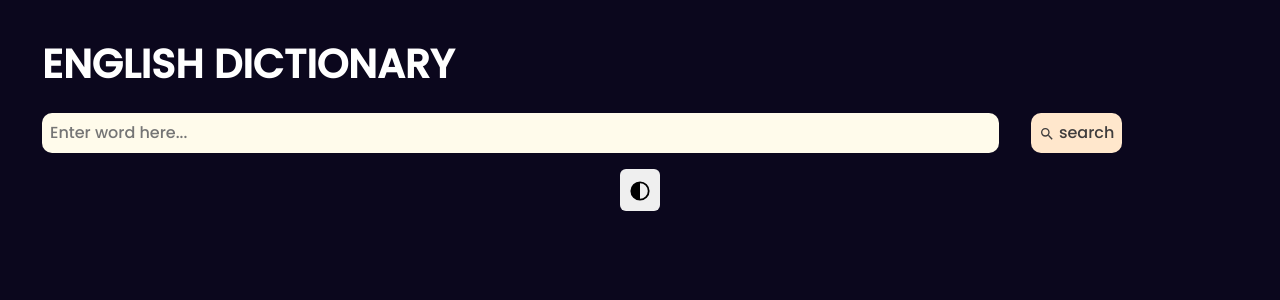
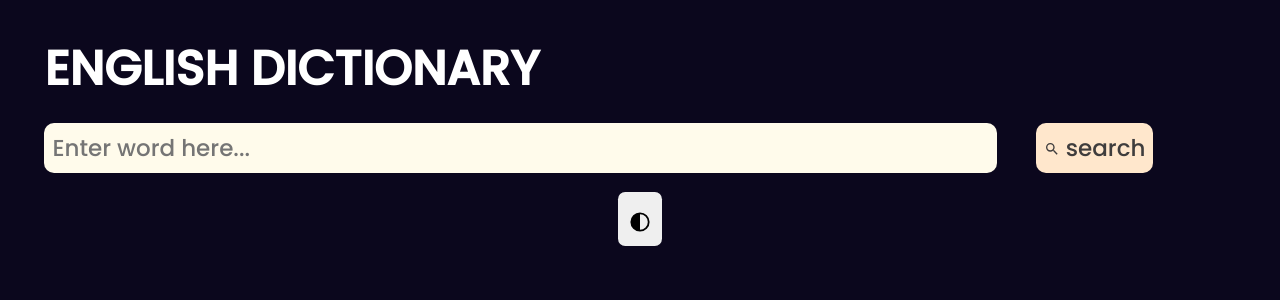
Before and after one commit to moloruntomiwa31/dictionary-app, a Vue app: page / in a window 1280 px wide. Shown: the top 300 px of the page. Built offline with nearby package versions, Linux system fonts and the light colour scheme.

Commit message:
Updated files

```diff
--- a/src/assets/global.css
+++ b/src/assets/global.css
@@ -89,3 +89,9 @@ body {
     margin-top: 15px;
 }
 .pos {color: lightsalmon;}
+
+@media (min-width: 668px) {
+    * {
+        font-size: 1.2rem;
+    }
+}
--- a/src/views/HomeView.vue
+++ b/src/views/HomeView.vue
@@ -4,8 +4,8 @@
       <div class="header">
         <h1 class="text-uppercase fw-bold">English Dictionary</h1>
         <div class="search">
-          <input type="text" class="input-text" placeholder="Enter word here..." v-model="word">
-          <button class="btn1" @click="getDefinition"> <svg xmlns="http://www.w3.org/2000/svg" width="16" height="16" viewBox="0 0 24 24"><path fill="currentColor" d="M9.5 3A6.5 6.5 0 0 1 16 9.5c0 1.61-.59 3.09-1.56 4.23l.27.27h.79l5 5l-1.5 1.5l-5-5v-.79l-.27-.27A6.516 6.516 0 0 1 9.5 16A6.5 6.5 0 0 1 3 9.5A6.5 6.5 0 0 1 9.5 3m0 2C7 5 5 7 5 9.5S7 14 9.5 14S14 12 14 9.5S12 5 9.5 5Z"/></svg> search</button>
+          <input type="text" class="input-text" placeholder="Enter word here..." v-model="word" @keyup.enter="getData">
+          <button class="btn1" @click="getData"> <svg xmlns="http://www.w3.org/2000/svg" width="16" height="16" viewBox="0 0 24 24"><path fill="currentColor" d="M9.5 3A6.5 6.5 0 0 1 16 9.5c0 1.61-.59 3.09-1.56 4.23l.27.27h.79l5 5l-1.5 1.5l-5-5v-.79l-.27-.27A6.516 6.516 0 0 1 9.5 16A6.5 6.5 0 0 1 3 9.5A6.5 6.5 0 0 1 9.5 3m0 2C7 5 5 7 5 9.5S7 14 9.5 14S14 12 14 9.5S12 5 9.5 5Z"/></svg> search</button>
         </div>
         <p v-if="!validQuery" class="error">Error in getting some data.</p>
         <div class="dictionary container" v-if="dataIsHere">
@@ -47,10 +47,13 @@ export default {
     const phonetic = ref(null)
     const pos = ref(null)
 
-    const getDefinition = async () => {
+    const getData = async () => {
+      await getDefinition(word.value)
+    }
+    const getDefinition = async (word) => {
       definitionsArray.value.splice(0, definitionsArray.value.length)
       try {
-        const url = " https://api.dictionaryapi.dev/api/v2/entries/en/ " + word.value
+        const url = " https://api.dictionaryapi.dev/api/v2/entries/en/ " + word
         dataIsHere.value = true
         const {data} = await axios.get(url)
         phonetic.value.textContent = data[0].phonetics[1].text
@@ -89,7 +92,7 @@ export default {
       const element = document.body
       element.classList.toggle("lightmode")
     }
-    return {dataIsHere, definitionsArray, pos, changeTheme, validQuery, word, getDefinition, phonetic, getAudio, sound}
+    return {dataIsHere, definitionsArray, pos, changeTheme, validQuery, word, getDefinition, getData, phonetic, getAudio, sound}
   }
 }
 </script>
```
